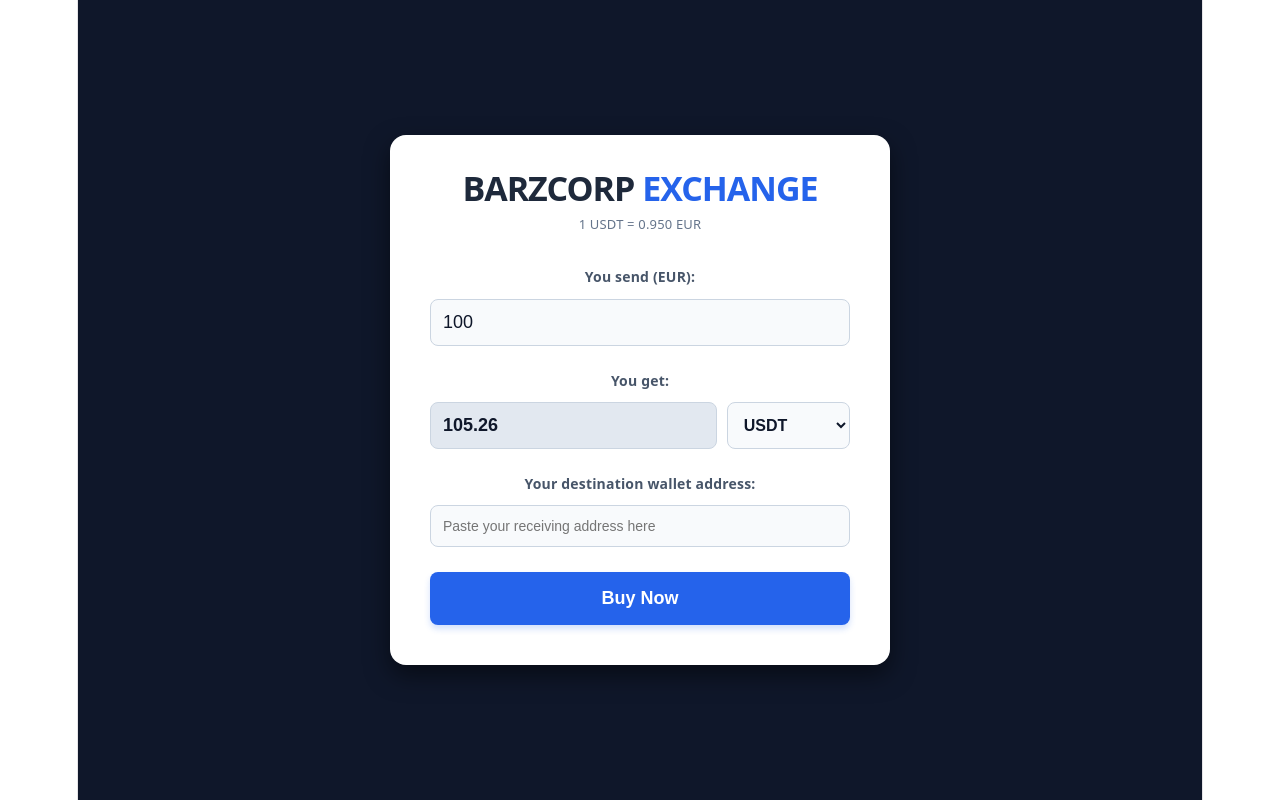
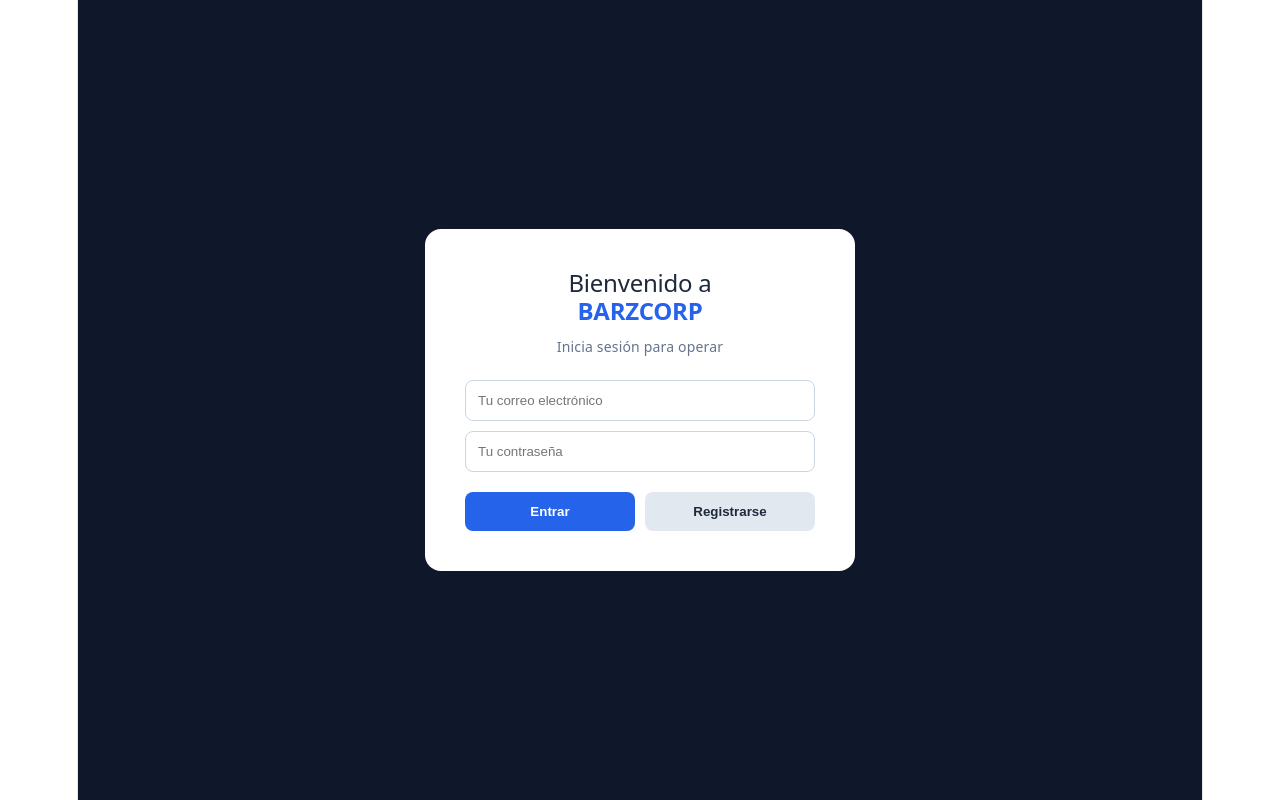
Before and after one commit to cnbarz/barzcorp-web, a React (Vite) app: page / in a window 1280 px wide. Built offline with nearby package versions, Linux system fonts and the light colour scheme; no server answers.

Commit message:
Agregando sistema de login y Supabase

```diff
--- a/package.json
+++ b/package.json
@@ -10,6 +10,7 @@
     "preview": "vite preview"
   },
   "dependencies": {
+    "@supabase/supabase-js": "^2.102.0",
     "axios": "^1.14.0",
     "react": "^19.2.4",
     "react-dom": "^19.2.4"
--- a/src/App.jsx
+++ b/src/App.jsx
@@ -1,21 +1,37 @@
 import { useState, useEffect } from 'react';
 import axios from 'axios';
+import { supabase } from './supabaseClient';
 
 function App() {
+  // === ESTADOS DE AUTENTICACIÓN ===
+  const [session, setSession] = useState(null);
+  const [email, setEmail] = useState('');
+  const [password, setPassword] = useState('');
+  const [authMsg, setAuthMsg] = useState('');
+
+  // === ESTADOS DEL EXCHANGE ===
   const [fiatAmount, setFiatAmount] = useState(100);
   const [cryptoType, setCryptoType] = useState('USDT');
   const [wallet, setWallet] = useState('');
   const [status, setStatus] = useState('');
-
   const [tasaDeCambio, setTasaDeCambio] = useState(0);
   const [cargandoPrecio, setCargandoPrecio] = useState(true);
-
-  // Nuevos estados para la pantalla de pago
   const [ordenCreada, setOrdenCreada] = useState(false);
   const [numeroReferencia, setNumeroReferencia] = useState('');
 
   const margenGanancia = 1.03;
 
+  // Verifica si el usuario ya inició sesión
+  useEffect(() => {
+    supabase.auth.getSession().then(({ data: { session } }) => {
+      setSession(session);
+    });
+    supabase.auth.onAuthStateChange((_event, session) => {
+      setSession(session);
+    });
+  }, []);
+
+  // Lógica de Precios
   useEffect(() => {
     const obtenerPrecioMercado = async () => {
       setCargandoPrecio(true);
@@ -24,7 +40,6 @@ function App() {
         const precioReal = cryptoType === 'USDT' ? response.data.tether.eur : response.data['usd-coin'].eur;
         setTasaDeCambio(precioReal * margenGanancia);
       } catch (error) {
-        console.error("Market connection error:", error);
         setTasaDeCambio(0.95);
       }
       setCargandoPrecio(false);
@@ -34,17 +49,32 @@ function App() {
 
   const cryptoAmount = tasaDeCambio > 0 ? (fiatAmount / tasaDeCambio).toFixed(2) : 0;
 
+  // === FUNCIONES DE LOGIN Y REGISTRO ===
+  const handleSignUp = async (e) => {
+    e.preventDefault();
+    setAuthMsg('Creando cuenta...');
+    const { error } = await supabase.auth.signUp({ email, password });
+    if (error) setAuthMsg(error.message);
+    else setAuthMsg('✅ Revisa tu correo para confirmar tu cuenta.');
+  };
+
+  const handleSignIn = async (e) => {
+    e.preventDefault();
+    setAuthMsg('Iniciando...');
+    const { error } = await supabase.auth.signInWithPassword({ email, password });
+    if (error) setAuthMsg('❌ Datos incorrectos.');
+  };
+
+  // === FUNCIÓN DE COMPRA ===
   const handleBuy = async (e) => {
     e.preventDefault();
     setStatus('Processing your order...');
-
-    // Generamos un código de referencia único de 6 dígitos
     const refUnica = Math.floor(100000 + Math.random() * 900000).toString();
 
     try {
-      // ATENCIÓN: Asegúrate de que este enlace sea tu enlace de Render
+      // Agregamos el email real del usuario al mensaje de Telegram
       const response = await axios.post('https://barzcorp-api.onrender.com/nueva-orden', {
-        nombreCliente: `Web User (Ref: #${refUnica})`,
+        nombreCliente: `${session.user.email} (Ref: #${refUnica})`,
         cantidad: cryptoAmount,
         monedaCripto: cryptoType,
         montoFiat: fiatAmount,
@@ -53,23 +83,52 @@ function App() {
 
       if(response.data.success) {
         setNumeroReferencia(refUnica);
-        setOrdenCreada(true); // Esto cambia la pantalla
+        setOrdenCreada(true);
       }
     } catch (error) {
-        setStatus('❌ Connection error. Please make sure the backend is running.');
+        setStatus('❌ Connection error.');
     }
   };
 
+  // ==========================================
+  // PANTALLA 1: LOGIN / REGISTRO
+  // ==========================================
+  if (!session) {
+    return (
+      <div style={{ fontFamily: 'system-ui, sans-serif', backgroundColor: '#0f172a', minHeight: '100vh', display: 'flex', justifyContent: 'center', alignItems: 'center' }}>
+        <div style={{ backgroundColor: '#ffffff', padding: '40px', borderRadius: '16px', width: '100%', maxWidth: '350px' }}>
+          <h2 style={{ textAlign: 'center', color: '#1e293b' }}>Bienvenido a <br/><span style={{color: '#2563eb', fontWeight: '900', fontSize: '24px'}}>BARZCORP</span></h2>
+          <p style={{textAlign: 'center', color: '#64748b', fontSize: '14px', marginBottom: '20px'}}>Inicia sesión para operar</p>
+
+          <form>
+            <input type="email" placeholder="Tu correo electrónico" value={email} onChange={(e) => setEmail(e.target.value)} style={{ width: '100%', padding: '12px', marginBottom: '10px', borderRadius: '8px', border: '1px solid #cbd5e1', boxSizing: 'border-box' }} required />
+            <input type="password" placeholder="Tu contraseña" value={password} onChange={(e) => setPassword(e.target.value)} style={{ width: '100%', padding: '12px', marginBottom: '20px', borderRadius: '8px', border: '1px solid #cbd5e1', boxSizing: 'border-box' }} required />
+
+            <div style={{ display: 'flex', gap: '10px' }}>
+              <button onClick={handleSignIn} style={{ flex: 1, padding: '12px', backgroundColor: '#2563eb', color: 'white', border: 'none', borderRadius: '8px', cursor: 'pointer', fontWeight: 'bold' }}>Entrar</button>
+              <button onClick={handleSignUp} style={{ flex: 1, padding: '12px', backgroundColor: '#e2e8f0', color: '#1e293b', border: 'none', borderRadius: '8px', cursor: 'pointer', fontWeight: 'bold' }}>Registrarse</button>
+            </div>
+          </form>
+          {authMsg && <p style={{ marginTop: '15px', fontSize: '13px', textAlign: 'center', color: authMsg.includes('❌') ? 'red' : 'green' }}>{authMsg}</p>}
+        </div>
+      </div>
+    );
+  }
+
+  // ==========================================
+  // PANTALLA 2: EL EXCHANGE (Solo si hay sesión)
+  // ==========================================
   return (
     <div style={{ fontFamily: 'system-ui, sans-serif', backgroundColor: '#0f172a', minHeight: '100vh', display: 'flex', justifyContent: 'center', alignItems: 'center', color: '#333' }}>
-
       <div style={{ backgroundColor: '#ffffff', padding: '40px', borderRadius: '16px', boxShadow: '0 10px 25px rgba(0,0,0,0.5)', width: '100%', maxWidth: '420px' }}>
 
-        <h1 style={{ textAlign: 'center', margin: '0 0 10px 0', fontSize: '34px', fontWeight: '900', color: '#1e293b', letterSpacing: '-1px' }}>
+        {/* Botón para cerrar sesión */}
+        <button onClick={() => supabase.auth.signOut()} style={{ float: 'right', background: 'none', border: 'none', color: '#dc2626', cursor: 'pointer', fontSize: '12px', fontWeight: 'bold' }}>Cerrar Sesión</button>
+
+        <h1 style={{ textAlign: 'center', margin: '0 0 10px 0', fontSize: '34px', fontWeight: '900', color: '#1e293b', letterSpacing: '-1px', clear: 'both' }}>
           BARZCORP <span style={{color: '#2563eb'}}>EXCHANGE</span>
         </h1>
 
-        {/* PANTALLA 1: FORMULARIO DE COMPRA */}
         {!ordenCreada ? (
           <>
             <p style={{ textAlign: 'center', margin: '0 0 25px 0', fontSize: '13px', color: '#64748b', fontWeight: '500' }}>
@@ -77,6 +136,7 @@ function App() {
             </p>
 
             <form onSubmit={handleBuy}>
+              {/* ... CÓDIGO DE LAS CASILLAS (EUR, USDT, WALLET) ... */}
               <div style={{ marginBottom: '20px' }}>
                 <label style={{ fontWeight: 'bold', fontSize: '14px', color: '#475569' }}>You send (EUR):</label>
                 <input type="number" value={fiatAmount} onChange={(e) => setFiatAmount(e.target.value)} style={{ width: '100%', padding: '12px', marginTop: '8px', borderRadius: '8px', border: '1px solid #cbd5e1', fontSize: '18px', boxSizing: 'border-box', backgroundColor: '#f8fafc', color: '#0f172a' }} min="10" required />
@@ -105,7 +165,7 @@ function App() {
             {status && status.includes('❌') && <div style={{ marginTop: '20px', padding: '15px', borderRadius: '8px', backgroundColor: '#fee2e2', color: '#991b1b', textAlign: 'center', fontSize: '14px', fontWeight: '500' }}>{status}</div>}
           </>
         ) : (
-          /* PANTALLA 2: INSTRUCCIONES DE PAGO */
+          /* INSTRUCCIONES DE PAGO */
           <div style={{ textAlign: 'center', animation: 'fadeIn 0.5s' }}>
             <div style={{ backgroundColor: '#dcfce7', color: '#166534', padding: '15px', borderRadius: '8px', fontWeight: 'bold', marginBottom: '25px' }}>
               ✅ Order Placed Successfully
@@ -116,16 +176,12 @@ function App() {
             </p>
 
             <div style={{ backgroundColor: '#f8fafc', border: '1px solid #cbd5e1', borderRadius: '8px', padding: '20px', textAlign: 'left', marginBottom: '25px' }}>
-              <p style={{ margin: '0 0 10px 0', fontSize: '14px', color: '#64748b' }}>Bank Name: <strong style={{ color: '#0f172a', float: 'right' }}>TU BANCO AQUÍ</strong></p>
+              <p style={{ margin: '0 0 10px 0', fontSize: '14px', color: '#64748b' }}>Bank Name: <strong style={{ color: '#0f172a', float: 'right' }}>ING</strong></p>
               <p style={{ margin: '0 0 10px 0', fontSize: '14px', color: '#64748b' }}>Beneficiary: <strong style={{ color: '#0f172a', float: 'right' }}>Barzcorp</strong></p>
-              <p style={{ margin: '0 0 10px 0', fontSize: '14px', color: '#64748b' }}>IBAN: <strong style={{ color: '#0f172a', float: 'right' }}>NL78 INGB 0112 0149 92</strong></p>
+              <p style={{ margin: '0 0 10px 0', fontSize: '14px', color: '#64748b' }}>IBAN: <strong style={{ color: '#0f172a', float: 'right' }}>NLXX BANK 0000 0000 00</strong></p>
               <hr style={{ border: 'none', borderTop: '1px dashed #cbd5e1', margin: '15px 0' }} />
               <p style={{ margin: '0', fontSize: '15px', color: '#dc2626', fontWeight: 'bold' }}>Reference / Concept: <span style={{ float: 'right', fontSize: '18px' }}>#{numeroReferencia}</span></p>
             </div>
-
-            <p style={{ fontSize: '12px', color: '#94a3b8' }}>
-              * Make sure to include the Reference number in your transfer. Your funds will be sent to your wallet immediately after confirmation.
-            </p>
 
             <button onClick={() => window.location.reload()} style={{ marginTop: '20px', padding: '10px 20px', backgroundColor: 'transparent', color: '#2563eb', border: '1px solid #2563eb', borderRadius: '8px', cursor: 'pointer', fontWeight: 'bold' }}>
               Start New Order
--- /dev/null
+++ b/src/supabaseClient.js
@@ -0,0 +1,7 @@
+import { createClient } from '@supabase/supabase-js'
+
+const supabaseUrl = 'https://xtljfwbvumquxnwyhyds.supabase.co'
+
+const supabaseKey = 'eyJhbGciOiJIUzI1NiIsInR5cCI6IkpXVCJ9.eyJpc3MiOiJzdXBhYmFzZSIsInJlZiI6Inh0bGpmd2J2dW1xdXhud3loeWRzIiwicm9sZSI6ImFub24iLCJpYXQiOjE3NzU0NjM5NjUsImV4cCI6MjA5MTAzOTk2NX0.hb0KlKUNaWUUhO8lvvOdAs7lfzTMtXlc1TTah1Lc868'
+
+export const supabase = createClient(supabaseUrl, supabaseKey)
```
Also changed, not shown: 1 other file (tests, documents, lock files or other folders).
